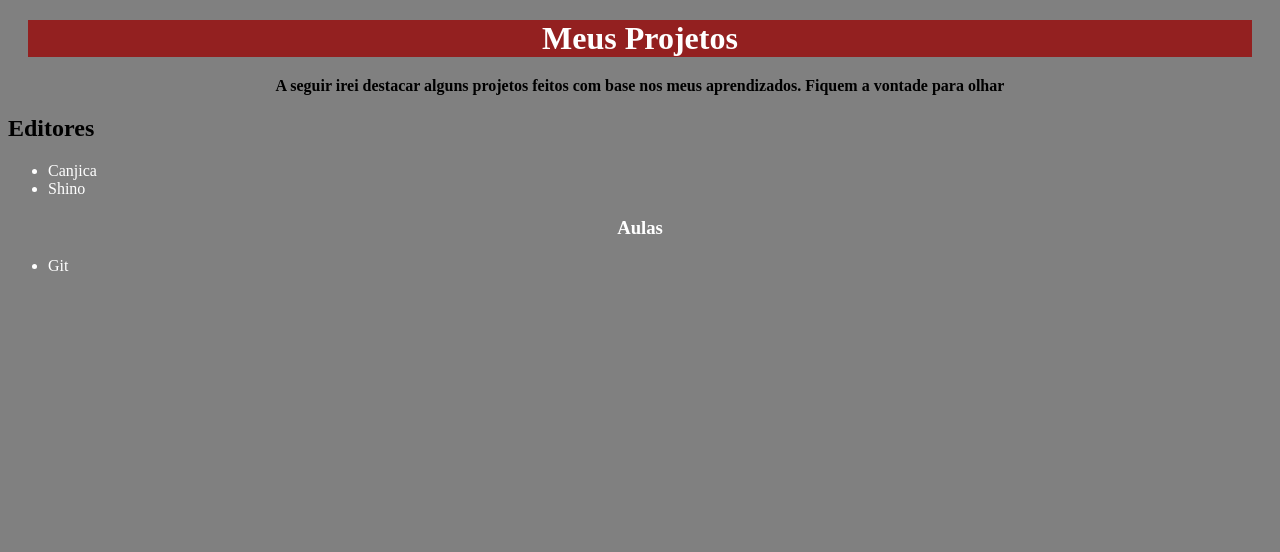
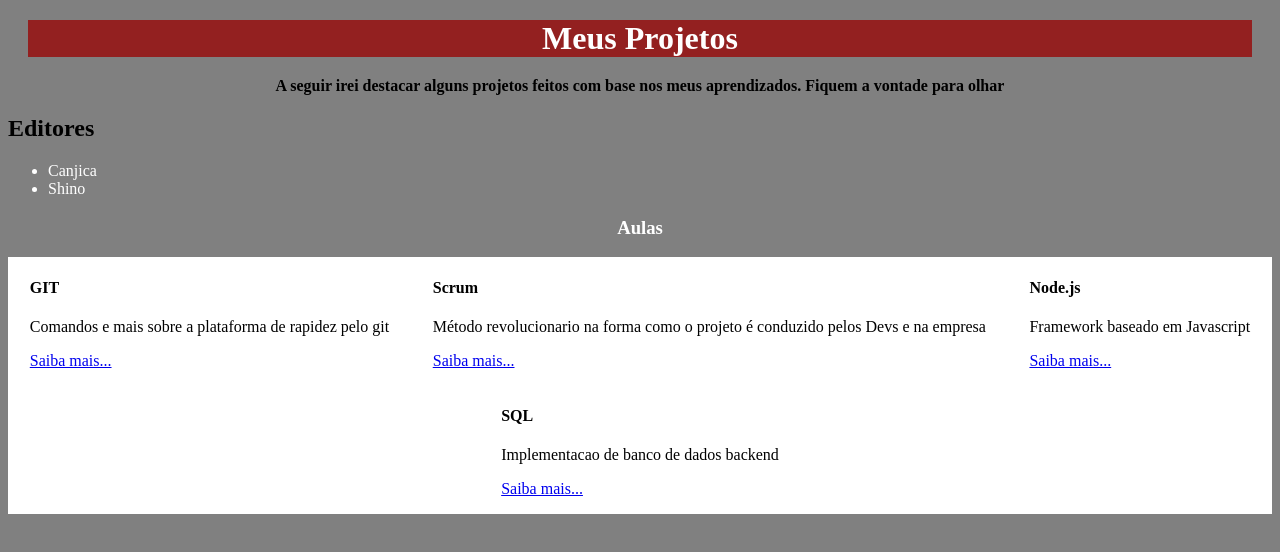
Before and after one commit to LinikerLopes/Developer, a plain HTML site: page index.html in a window 1280 px wide. Drawn offline with Linux system fonts and the light colour scheme.

Commit message:
Adding flexbox to the index.html

```diff
--- a/index.html
+++ b/index.html
@@ -19,12 +19,34 @@
 <div class="comecou">
     <h3>Aulas</h3>
 </div>
-<div class="estudosbasicos">
+<div class="container">
+    <div class="caseoOne">
     <p>
-        <ul>
-            <li>Git</li>
-        </ul>
+       <h4>GIT</h4>
     </p>
+    <p>Comandos e mais sobre a plataforma de rapidez pelo git</p>
+    <p><a href="/git.html">Saiba mais...</a></p>
+    </div>
+    <div>
+        <p>
+            <h4>Scrum</h4>
+        </p>
+        <p>
+            Método revolucionario na forma como o projeto é conduzido pelos Devs e na empresa
+        </p>
+        <p><a href="/scrum.html">Saiba mais...</a></p>
+    </div>
+    <div>
+        <p><h4>Node.js</h4></p>
+        <p>Framework baseado em Javascript</p>
+        <p><a href="/node.html">Saiba mais...</a></p>
+    </div>
+
+    <div>
+        <p><h4>SQL</h4></p>
+        <p>Implementacao de banco de dados backend</p>
+        <p><a href="/sql.html">Saiba mais...</a></p>
+    </div>
 </div>
 </body>
 </html>
--- a/style.css
+++ b/style.css
@@ -28,3 +28,12 @@ a.canjics{
   text-decoration: none;
 
 }
+
+.container{
+  background-color: white;
+  color: black;
+    width: 100%;
+    display: flex;
+    justify-content: space-around;
+    flex-wrap: wrap;
+}
```
